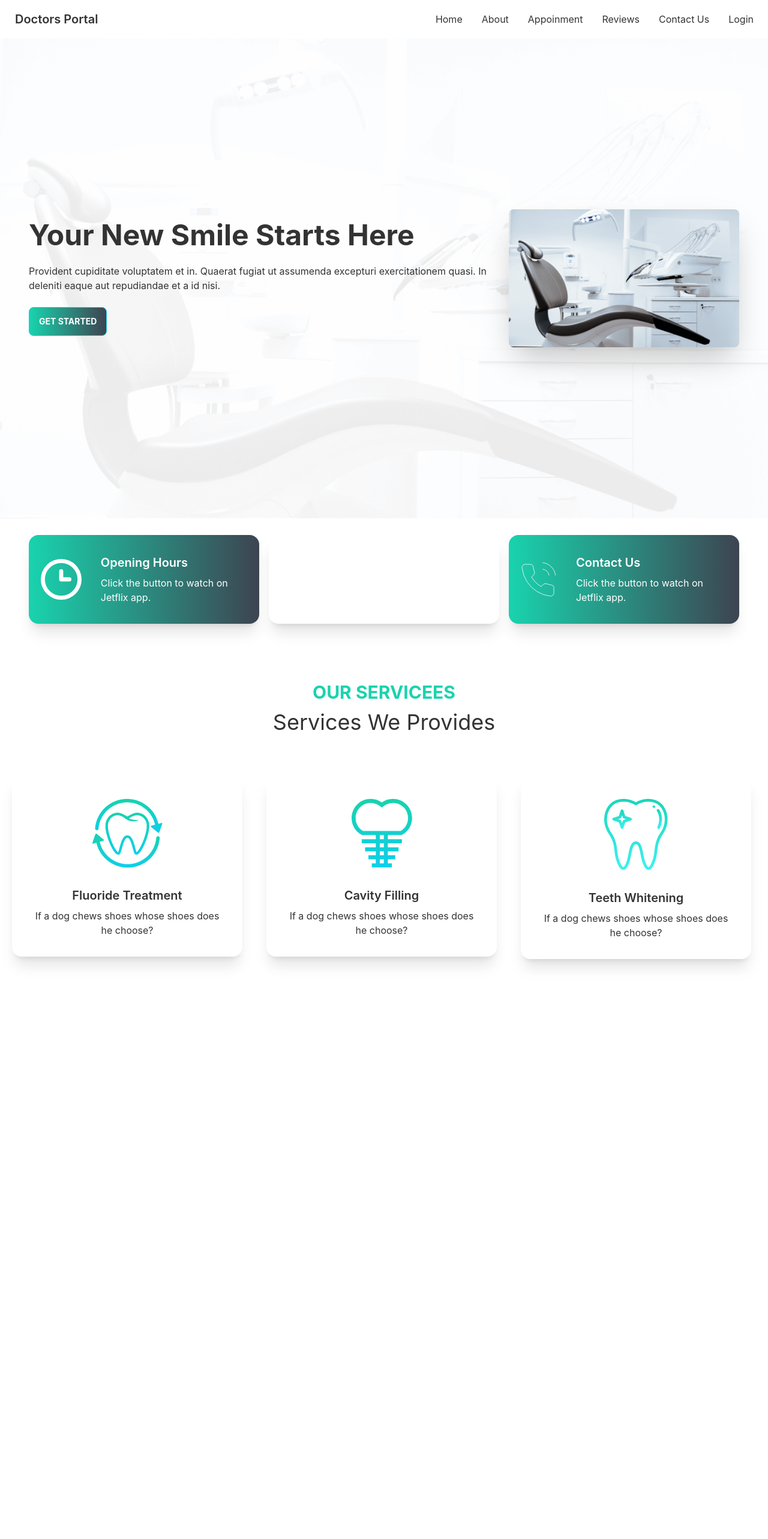
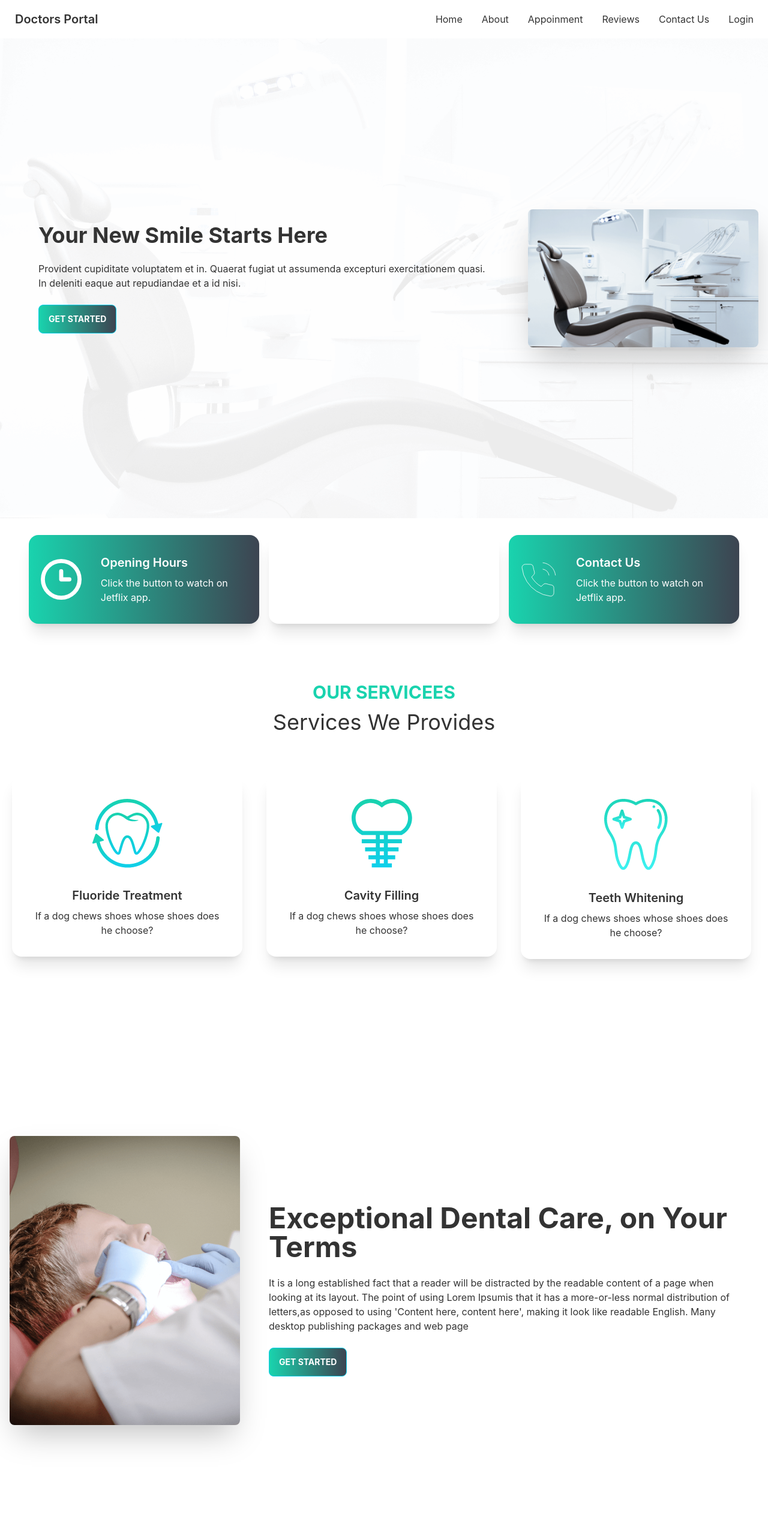
Before and after one commit to abirisl/doctor-portal-client, a React (Create React App) app: page / in a window 1280 px wide. Shown: the top 2566 px of the page at 60% size. Before the commit the page ends 1735 px from the top, so only its background shows below. Built offline with nearby package versions, Linux system fonts and the light colour scheme.

Commit message:
appoinment and testimonial make

```diff
--- /dev/null
+++ b/src/Pages/DentalCareCards/Banner2.js
@@ -0,0 +1,19 @@
+import React from 'react';
+import treatment from '../../assets/images/treatment.png'
+
+const Banner2 = () => {
+    return (
+        <div class="hero min-h-screen">
+        <div class="hero-content flex-col lg:flex-row">
+          <img src={treatment} class="max-w-sm rounded-lg shadow-2xl"  alt=''/>
+          <div className='px-8 mt-8'>
+            <h1 class="text-5xl font-bold">Exceptional Dental Care, on Your Terms</h1>
+            <p class="py-6">It is a long established fact that a reader will be distracted by the readable content of a page when looking at its layout. The point of using Lorem Ipsumis that it has a more-or-less normal distribution of letters,as opposed to using 'Content here, content here', making it look like readable English. Many desktop publishing packages and web page</p>
+            <button class="btn btn-primary text-white font-bold bg-gradient-to-r from-secondary to-neutral">Get Started</button>
+          </div>
+        </div>
+      </div>
+    );
+};
+
+export default Banner2;
--- a/src/Pages/Home/Banner/Banner.js
+++ b/src/Pages/Home/Banner/Banner.js
@@ -3,11 +3,11 @@ import banner from '../../../assets/images/chair.png';
 
 const Banner = () => {
     return (
-        <div class="hero min-h-screen px-8 bg-no-repeat bg-left-top bg-[url('/src/assets/images/bg.png')]">
+        <div class="hero min-h-screen bg-no-repeat bg-left-top bg-[url('/src/assets/images/bg.png')]">
             <div class="hero-content flex-col lg:flex-row-reverse">
                 <img  src={banner} class="max-w-sm rounded-lg shadow-2xl" alt=''/>
-                <div>
-                    <h1 class="text-5xl font-bold">Your New Smile Starts Here</h1>
+                <div className='px-12'>
+                    <h1 class="text-4xl font-bold">Your New Smile Starts Here</h1>
                     <p class="py-6">Provident cupiditate voluptatem et in. Quaerat fugiat ut assumenda excepturi exercitationem quasi. In deleniti eaque aut repudiandae et a id nisi.</p>
                     <button class="btn btn-primary uppercase text-white font-bold bg-gradient-to-r from-secondary to-neutral">Get Started</button>
                 </div>
--- a/src/Pages/Home/Home.js
+++ b/src/Pages/Home/Home.js
@@ -1,6 +1,8 @@
 import React from 'react';
+import PatientReview from '../../PatientReview/PatientReview';
+import Banner2 from '../DentalCareCards/Banner2';
+import MakeAppoinment from '../MakeAppoinment/MakeAppoinment';
 import Service from '../Services/Service';
-import Services from '../Services/Services';
 import Banner from './Banner/Banner';
 import InfoCard from './Info/InfoCard';
 
@@ -10,6 +12,9 @@ const Home = () => {
             <Banner></Banner>
             <InfoCard></InfoCard>
             <Service></Service>
+            <Banner2></Banner2>
+            <MakeAppoinment></MakeAppoinment>
+            <PatientReview></PatientReview>
         </div>
     );
 };
--- /dev/null
+++ b/src/Pages/MakeAppoinment/MakeAppoinment.js
@@ -0,0 +1,22 @@
+import React from 'react';
+import doctor from '../../assets/images/doctor-small.png';
+import appoinment from '../../assets/images/appointment.png'
+
+const MakeAppoinment = () => {
+    return (
+        <section style={{
+            background: `url(${appoinment})`
+        }} className='flex justify-center items-center mt-24 py-12'>
+            <div className='flex-1 hidden lg:block'>
+                <img className='mt-[-100px]' src={doctor} alt="" />
+            </div>
+            <div className='flex-1 mx-14'>
+                <h3 className='text-xl text-primary'>Appoinment</h3>
+                <h2 className='text-3xl text-white mt-3'>Make an appointment Today</h2>
+                <p className='text-white mt-2'>It is a long established fact that a reader will be distracted by the readable content of a page when looking at its layout. The point of using Lorem Ipsumis that it has a more-or-less normal distribution of letters,as opposed to using 'Content here, content here', making it look like readable English. Many desktop publishing packages and web page</p>
+            </div>
+        </section>
+    );
+};
+
+export default MakeAppoinment;
--- /dev/null
+++ b/src/PatientReview/PatientReview.js
@@ -0,0 +1,21 @@
+import React from 'react';
+import quote from '../assets/icons/quote.svg'
+
+const PatientReview = () => {
+    return (
+        <div className='my-24 px-14'>
+            <div className='flex justify-between'>
+                <div>
+                    <h6 className='text-xl text-primary'>Testimonial</h6>
+                    <h3 className='text-3xl mt-5'>What Our Patients Says</h3>
+                </div>
+                <div>
+                    <img src={quote} alt="" />
+                </div>
+            </div>
+            <div></div>
+        </div>
+    );
+};
+
+export default PatientReview;
```
